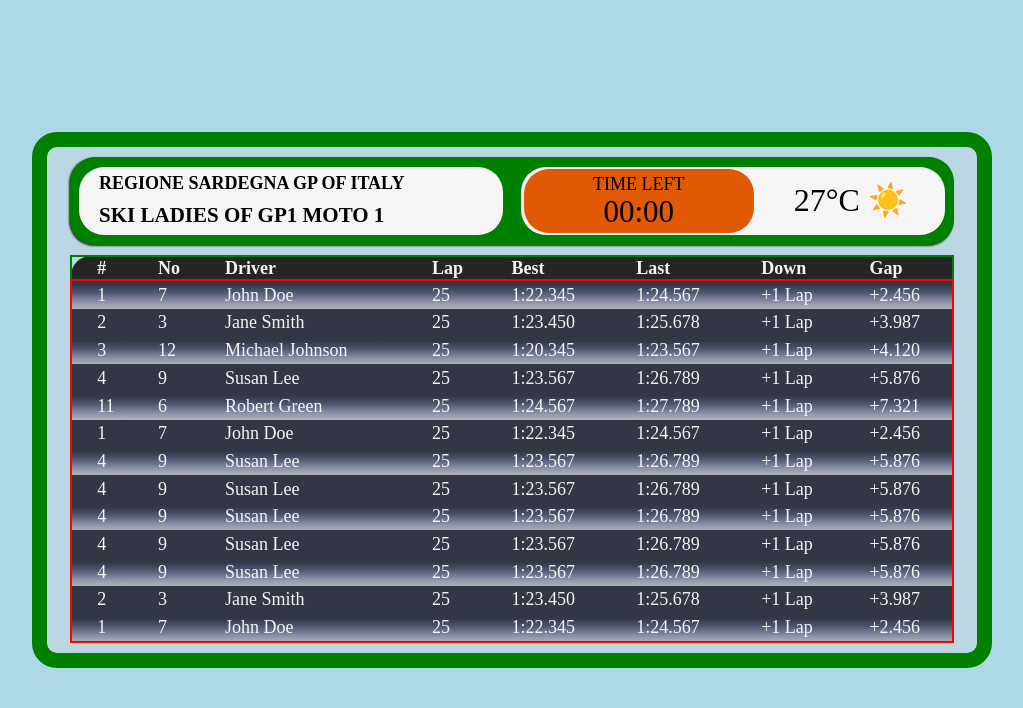
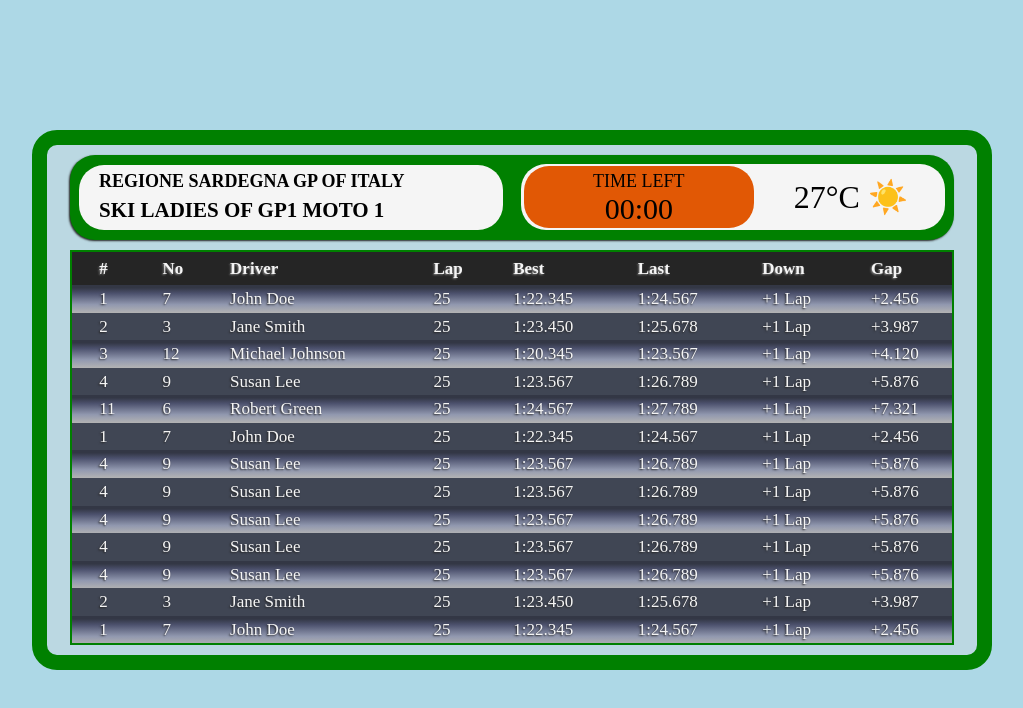
Before and after one commit to rselvasoyak/raceDisplayBar, a plain HTML site: page resultsVersion.html in a window 1280 px wide. Shown: the whole page, without its empty margins (128-1151 px from the left). Drawn offline with Linux system fonts and the light colour scheme.

Commit message:
results page style update

```diff
--- a/styles/sass/base/_defaultStyle.scss
+++ b/styles/sass/base/_defaultStyle.scss
@@ -1,6 +1,6 @@
 .wrapper {
     display: flex;
-    max-width: 2000px;
+    max-width: 1200px;
     width: 95%;
     margin: 0 auto;
 }
--- a/styles/sass/base/_wrapper.scss
+++ /dev/null
@@ -1,3 +0,0 @@
-.wrapper{
-    display: flex;
-}
--- a/styles/sass/pages/_resultsVersion.scss
+++ b/styles/sass/pages/_resultsVersion.scss
@@ -10,7 +10,6 @@ main{
 }
 .resultsContainer {
     width: 75%;
-    // height: 90vh;
     border: 15px solid green;
     background-color: rgba($color: #d9d7d7, $alpha: 0.3);
     flex-direction: column;
@@ -33,7 +32,6 @@ main{
             padding: .6rem 0 .7rem 2rem;
             margin: .5rem 0;
             background-color: whitesmoke;
-            // border: 2px solid blue;
             display: flex;
             flex-direction: column;
             justify-content: center;
@@ -47,22 +45,19 @@ main{
                 font-size: 2.1rem;
                 text-transform: uppercase;
                 margin-bottom: 0;
-                margin-top: 1rem;
+                margin-top: .7rem;
             }
         }
         .timerInfo{
             width: 48%;
-            // border: 2px solid blue;
             background-color: whitesmoke;
             display: flex;
             justify-content: space-around;
             align-items: center;
             .timer{
                 width: 55%;
-                // height: 95%;
                 background-color: #E15805;
                 margin: .2rem .3rem;
-                // border: 2px solid cyan;
                 font-size: 1.8rem;
                 text-transform: uppercase;
                 display: flex;
@@ -73,15 +68,14 @@ main{
                     margin: .5rem 0 0 0;
                 }
                 time{
-                    font-size: 3.1rem;
-                    margin-bottom: .3rem;
+                    font-size: 3rem;
+                    margin-bottom: .22rem;
                 }
             }
             .temp{
                 width: 45%;
                 height: 95%;
                 font-size: 3.2rem;
-                // border: 2px solid cyan;
                 display: flex;
                 justify-content: center;
                 align-items: center;
@@ -91,8 +85,6 @@ main{
     .detailedRacerInfo{
         color: whitesmoke;
         width: 95%;
-        // height: 82%;
-        // border: 2px solid purple;
         display: flex;
         flex-direction: column;
         align-content: space-between;
@@ -102,36 +94,35 @@ main{
             text-align: left;
             border: 2px solid green;
             height: 100%;
-            font-size: 1.8rem;
-            // border-radius: 20px;
+            font-size: 1.7rem;
             border-collapse: collapse;
         }
         thead tr th, tbody tr td{
-            padding-left: 2.5rem;
+            padding-left: 2.7rem;
         }
         thead tr {
-            // border-radius: 20px;
+            border-radius: 20px;
             background-color: #252525;
-            th:first-child{
-                border-top-left-radius: 20px;
+            th{
+                padding: .7rem 0 .7rem 2.7rem;
+                text-shadow: -1px 1px 2px grey;
             }
         }
         tbody{
             padding-left: 3%;
-            border: 2px solid red;
             tr td{
-                padding-top:.35rem;
-                padding-bottom: .35rem;
+                padding-top: .4rem;
+                padding-bottom: .4rem;
+                text-shadow: -1px 1px 2px #252525;
             }
             tr:nth-child(odd) {
-                    background: linear-gradient(to bottom, #333745 15%,
-                            #4c516d 40%,
-                            #9198af 80%,
+                    background: linear-gradient(to bottom, #333745 10%,
+                            #4c516d 30%,
+                            #9198af 70%,
                             rgb(179, 179, 179) 100%);
-                    // border-radius: 20px;
                 }
             tr:nth-child(even){
-                background-color: #333745;
+                background-color:rgba(#333745, 0.9);
             }
         }
     }
--- a/styles/sass/pages/_tvVersion.scss
+++ b/styles/sass/pages/_tvVersion.scss
@@ -124,13 +124,13 @@ main{
                         #4c516d 40%,
                         #9198af 80%,
                         rgb(179, 179, 179) 100%);
-                    border-radius: 20px;
+                    // border-radius: 20px;
                 }
                 tr:nth-child(even){
                     background-color: #333745;
                 }
                 tr:last-child{
-                    border-radius: 20px;
+                    // border-radius: 20px;
                 }
                 .racerTime{
                     font-size: 1.9rem;
```
Also changed, not shown: styles/styles.css.
